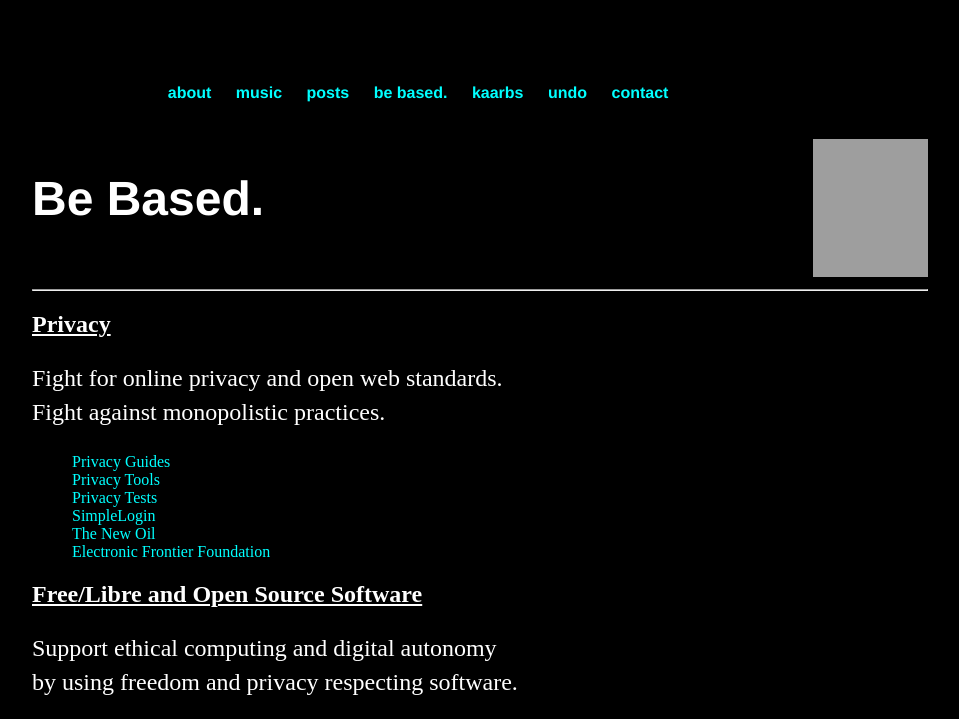
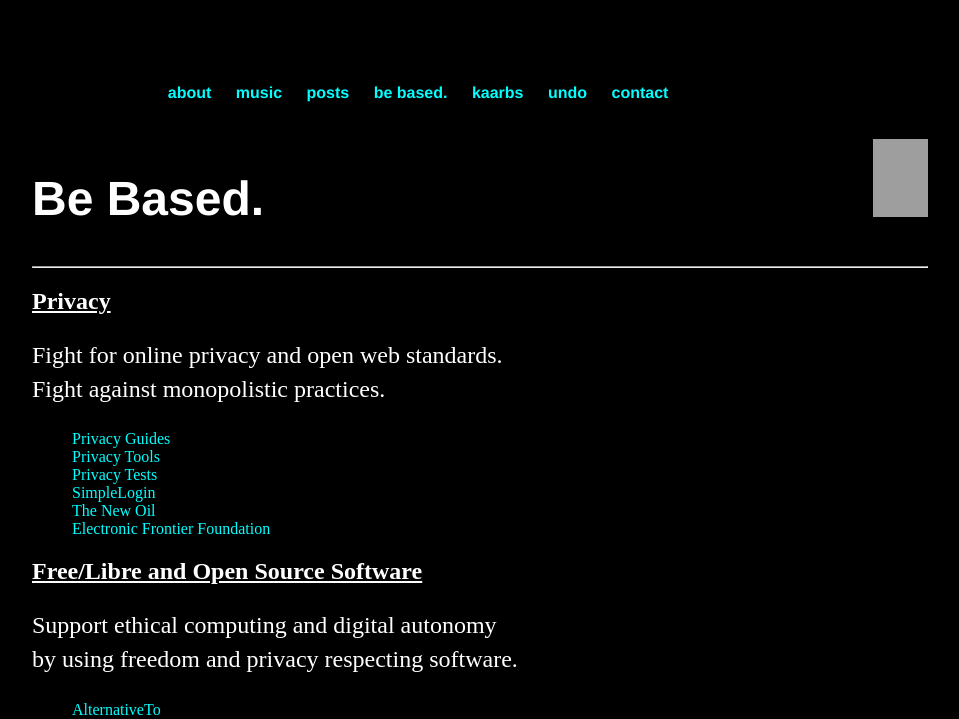
Before and after one commit to whiteVHS/whiteVHS.github.io, a Jekyll site: the page built from based/index.html, in a window 1280 px wide. Shown: the top 719 px of the page, without its empty margins (160-1119 px from the left). Built offline with Jekyll 4.4.1, drawn with Linux system fonts in a browser that asks for light colours; grey boxes are pictures that could not be loaded.

Commit message:
Update index.html

```diff
--- a/based/index.html
+++ b/based/index.html
@@ -4,7 +4,7 @@ title: Be Based.
 ---
 <div class="flex-container">
      <div><h1>Be Based.</h1></div>
-     <div><img src="https://64.media.tumblr.com/651f7f85b70a9977a8ea9de87baddd33/be95e0f90b97f1b4-94/s400x600/764069bfee6e08918c6de2e5c925f5bc19bb38e9.gifv" width="115" height="138"></div>
+     <div><img src="https://64.media.tumblr.com/651f7f85b70a9977a8ea9de87baddd33/be95e0f90b97f1b4-94/s400x600/764069bfee6e08918c6de2e5c925f5bc19bb38e9.gifv" width="55" height="78"></div>
 </div>
 <div class="blurb">
 <hr>
```
